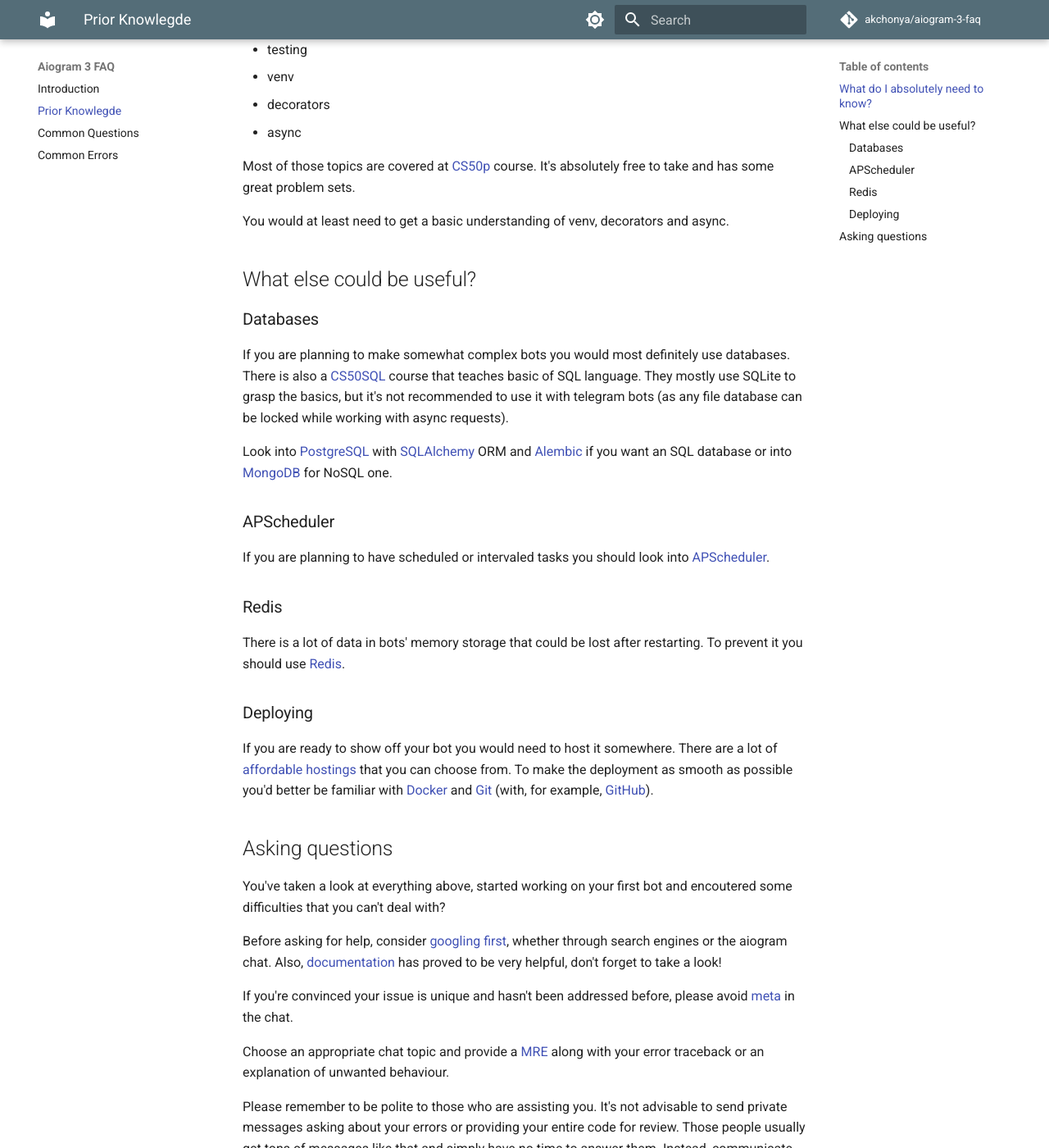
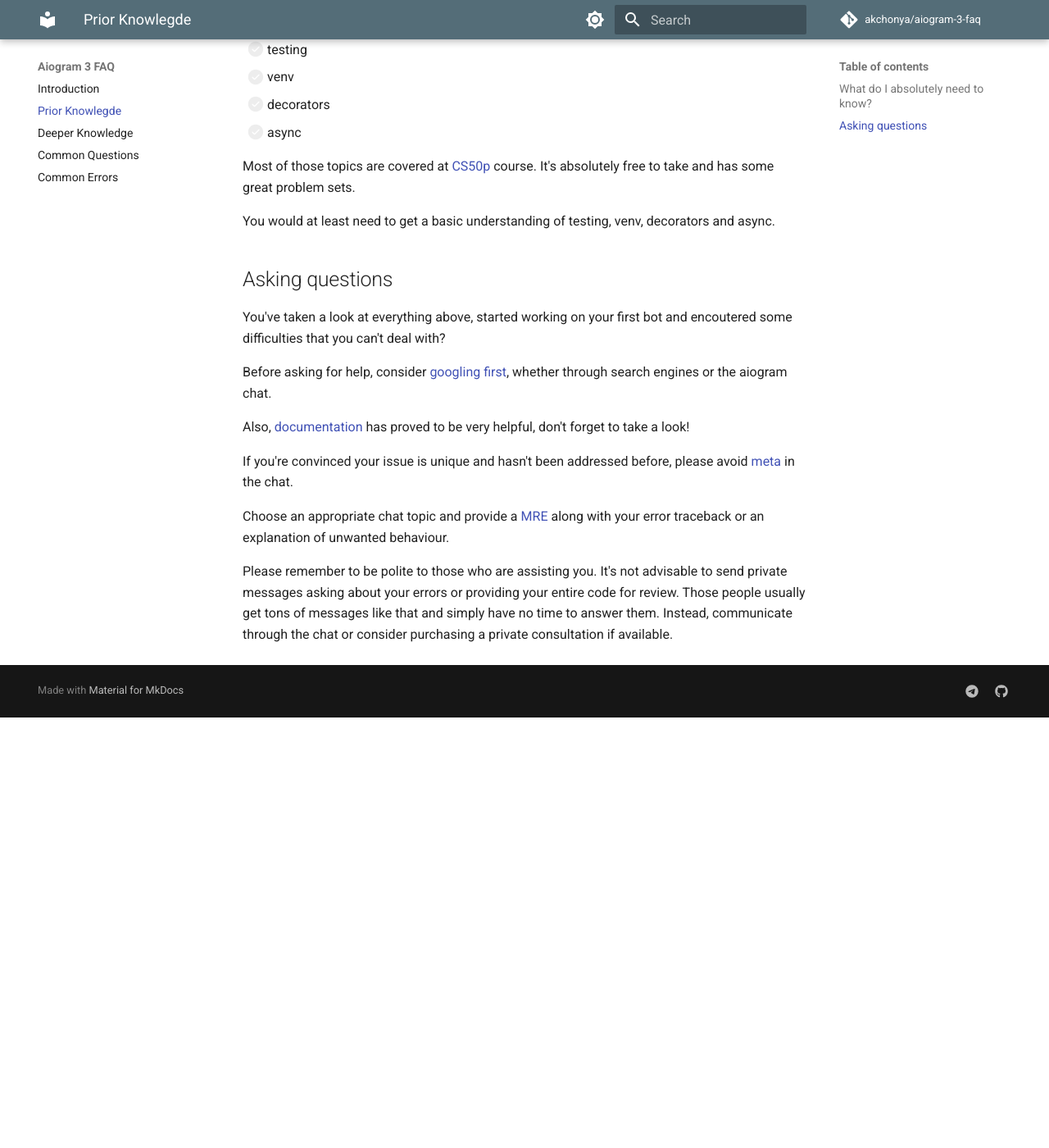
Before and after one commit to akchonya/aiogram-3-faq, an MkDocs documentation site: the page built from docs/prior_knowledge.md, in a window 1280 px wide and 1400 px high, scrolled down 713 px. Shown: the whole window at 82% size. Built offline with MkDocs 1.6.1 and Material for MkDocs 9.7.7, drawn with Linux system fonts in a browser that asks for light colours; comment, search, counter and statistics services are not loaded; after the commit the page ends 1588 px from its top, so only the background shows below that.

Commit message:
add deeper knowledge and some misc changes

```diff
--- a/docs/prior_knowledge.md
+++ b/docs/prior_knowledge.md
@@ -16,46 +16,28 @@
 
 ## What do I absolutely need to know?
 
-- variables
-- functions
-- conditionals
-- loops
-- exceptions
-- OOP
-- testing
-- venv
-- decorators
-- async
+- [x] variables
+- [x] functions
+- [x] conditionals
+- [x] loops
+- [x] exceptions
+- [x] OOP
+- [ ] testing
+- [ ] venv
+- [ ] decorators
+- [ ] async
 
 Most of those topics are covered at [CS50p](https://cs50.harvard.edu/python/2022/) course. It's absolutely free to take and has some great problem sets.
 
-You would at least need to get a basic understanding of venv, decorators and async.
-
-## What else could be useful?
-
-### Databases
-
-If you are planning to make somewhat complex bots you would most definitely use databases. There is also a [CS50SQL](https://cs50.harvard.edu/sql/2024/) course that teaches basic of SQL language. They mostly use SQLite to grasp the basics, but it's not recommended to use it with telegram bots (as any file database can be locked while working with async requests).
-
-Look into [PostgreSQL](https://www.postgresql.org/) with [SQLAlchemy](https://www.sqlalchemy.org/) ORM and [Alembic](https://alembic.sqlalchemy.org/en/latest/) if you want an SQL database or into [MongoDB](https://www.mongodb.com/) for NoSQL one.
-
-### APScheduler
-
-If you are planning to have scheduled or intervaled tasks you should look into [APScheduler](https://apscheduler.readthedocs.io/en/3.x/).
-
-### Redis
-
-There is a lot of data in bots' memory storage that could be lost after restarting. To prevent it you should use [Redis](https://redis.io/).
-
-### Deploying
-
-If you are ready to show off your bot you would need to host it somewhere. There are a lot of [affordable hostings](https://t.me/about_aiogram/12) that you can choose from. To make the deployment as smooth as possible you'd better be familiar with [Docker](https://www.docker.com/) and [Git](https://git-scm.com/) (with, for example, [GitHub](https://github.com/)).
+You would at least need to get a basic understanding of testing, venv, decorators and async.
 
 ## Asking questions
 
 You've taken a look at everything above, started working on your first bot and encoutered some difficulties that you can't deal with?
 
-Before asking for help, consider [googling first](https://w0rrapss.github.io/google-first/), whether through search engines or the aiogram chat. Also, [documentation](https://docs.aiogram.dev/en/latest/) has proved to be very helpful, don't forget to take a look!
+Before asking for help, consider [googling first](https://w0rrapss.github.io/google-first/), whether through search engines or the aiogram chat.
+
+Also, [documentation](https://docs.aiogram.dev/en/latest/) has proved to be very helpful, don't forget to take a look!
 
 If you're convinced your issue is unique and hasn't been addressed before, please avoid [meta](https://nometa.xyz/) in the chat.
 
--- a/mkdocs.yml
+++ b/mkdocs.yml
@@ -29,6 +29,7 @@
 nav:
   - 'Introduction': index.md
   - 'Prior Knowlegde': prior_knowledge.md
+  - 'Deeper Knowledge': deeper_knowledge.md
   - 'Common Questions': common_questions.md
   - 'Common Errors': common_errors.md
 
@@ -46,6 +47,8 @@
   - pymdownx.superfences
   - tables
   - attr_list
+  - pymdownx.tasklist:
+      custom_checkbox: true
 
 # Extras
 extra:
```
Also changed, not shown: docs/deeper_knowledge.md (added, +25 -0 lines), 1 other file.
